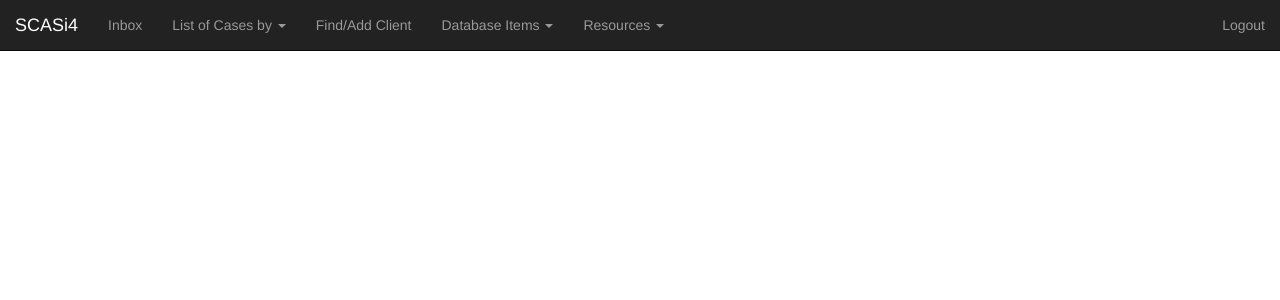
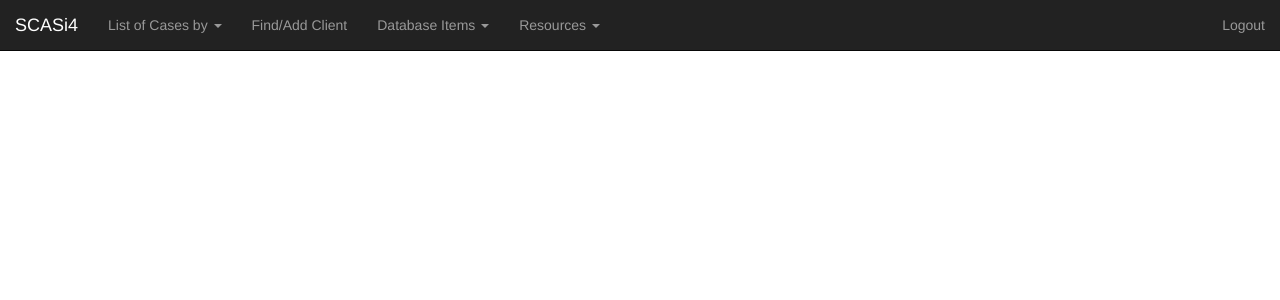
Before and after one commit to scasBot/i4, a PHP site: template templates/header.php in a window 1280 px wide. Shown: the top 300 px of the page. Run offline with PHP 8.4, Linux system fonts and the light colour scheme; the visitor is signed in with stand-in values (Sample User, id 1); the template is opened without the code that fills it: most values are stand-ins (such as "Sample title", 1, 10 or a date in 2020); data that the repository does not hold is empty; some libraries are stand-ins or nearby versions; some web fonts are replaced.

Commit message:
Rolling back inbox

```diff
--- a/templates/header_navbar.php
+++ b/templates/header_navbar.php
@@ -2,7 +2,7 @@
 	<div class="navbar-inner">
 		<ul class="nav navbar-nav">
 			<li><a class="navbar-brand" href="index.php">SCASi4</a></li>
-			<li><a href="inbox.php">Inbox <?php if($inboxCount > 0) echo "($inboxCount)"?></a></li>
+			<!-- li><a href="inbox.php">Inbox <?php if($inboxCount > 0) echo "($inboxCount)"?></a></li -->
 			<li class="dropdown">
 				<a href="cases.php?type=priority"
 					class="dropdown-toggle"
```
